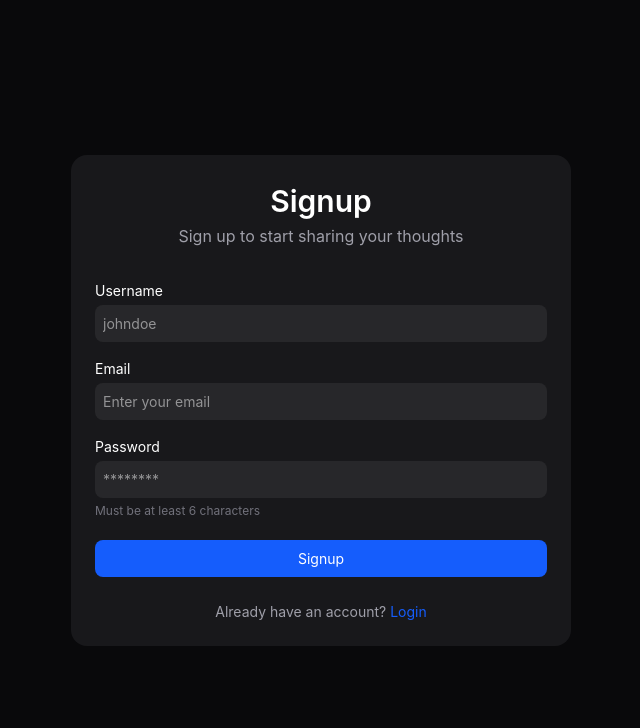
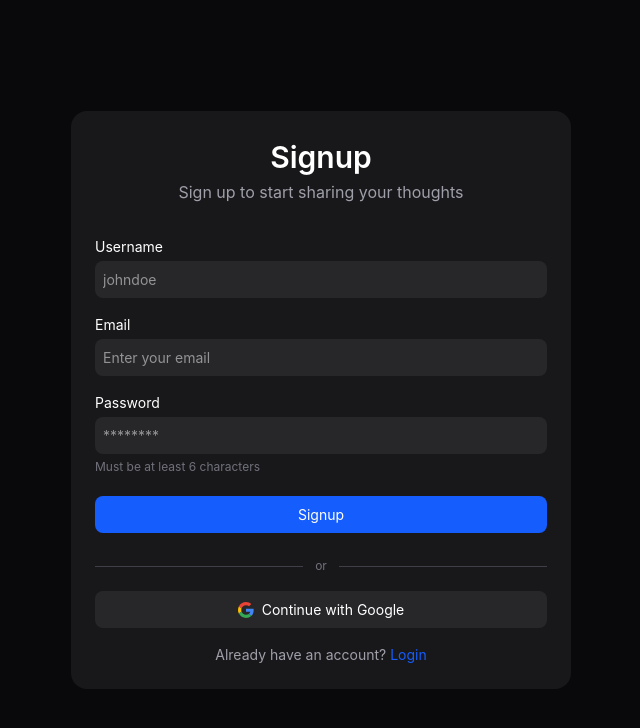
Before and after one commit to Allonos/blog-frontend, a React (Vite) app: page /signup in a window 1280 px wide. Shown: the top 728 px of the page, without its empty margins (319-959 px from the left). Built offline with nearby package versions, Linux system fonts and the light colour scheme; no server answers.

Commit message:
feat: google auth

```diff
--- a/src/App.tsx
+++ b/src/App.tsx
@@ -1,8 +1,9 @@
-import { Navigate, Route, Routes } from "react-router-dom";
+import { Navigate, Route, Routes, useSearchParams } from "react-router-dom";
 import "./App.css";
 import SignupPage from "@/src/pages/SignupPage";
 import LoginPage from "@/src/pages/LoginPage";
 import { Toaster } from "react-hot-toast";
+import toast from "react-hot-toast";
 import HomePage from "./pages/HomePage";
 import { useGetCheckAuthServiceQuery } from "./services/react-query/checkAuth/query/useGetCheckAuthServiceQuery";
 import ProfilePage from "./pages/ProfilePage";
@@ -13,10 +14,18 @@
 function App() {
   const { data: checkAuth, isLoading } = useGetCheckAuthServiceQuery();
   const { setAuthUser } = useAuthStore();
+  const [searchParams, setSearchParams] = useSearchParams();
 
   useEffect(() => {
     setAuthUser(checkAuth ?? null);
   }, [checkAuth, setAuthUser]);
+
+  useEffect(() => {
+    if (searchParams.get("error") === "google_auth_failed") {
+      toast.error("Google sign in failed. Please try again.");
+      setSearchParams({});
+    }
+  }, [searchParams, setSearchParams]);
 
   if (isLoading) {
     return (
--- a/src/components/ui/LoginForm.tsx
+++ b/src/components/ui/LoginForm.tsx
@@ -15,7 +15,7 @@
 
 const LoginForm = ({ onSubmit, formData, onChange, isPending }: IProps) => {
   return (
-    <section className="flex flex-col h-screen w-full items-center justify-center">
+    <section className="flex flex-col h-screen bg-zinc-950 w-full items-center justify-center">
       <div className="bg-zinc-900 w-75 sm:w-125 rounded-2xl p-6">
         <h1 className="text-[30px] text-center font-medium">Welcome Back</h1>
         <p className="text-center text-[#9F9FA9]">
@@ -56,6 +56,41 @@
           </button>
         </form>
 
+        <div className="flex items-center gap-3 mb-4">
+          <div className="flex-1 h-px bg-zinc-700" />
+          <span className="text-[12px] text-[#71717B]">or</span>
+          <div className="flex-1 h-px bg-zinc-700" />
+        </div>
+
+        <a
+          href="http://localhost:8080/api/auth/google"
+          className="flex items-center justify-center gap-2 w-full mb-4 px-4 py-2 bg-zinc-800 hover:bg-zinc-700 rounded-lg text-[14px] transition-colors duration-200"
+        >
+          <svg
+            xmlns="http://www.w3.org/2000/svg"
+            viewBox="0 0 48 48"
+            className="w-4 h-4 shrink-0"
+          >
+            <path
+              fill="#EA4335"
+              d="M24 9.5c3.54 0 6.71 1.22 9.21 3.6l6.85-6.85C35.9 2.38 30.47 0 24 0 14.62 0 6.51 5.38 2.56 13.22l7.98 6.19C12.43 13.72 17.74 9.5 24 9.5z"
+            />
+            <path
+              fill="#4285F4"
+              d="M46.98 24.55c0-1.57-.15-3.09-.38-4.55H24v9.02h12.94c-.58 2.96-2.26 5.48-4.78 7.18l7.73 6c4.51-4.18 7.09-10.36 7.09-17.65z"
+            />
+            <path
+              fill="#FBBC05"
+              d="M10.53 28.59c-.48-1.45-.76-2.99-.76-4.59s.27-3.14.76-4.59l-7.98-6.19C.92 16.46 0 20.12 0 24c0 3.88.92 7.54 2.56 10.78l7.97-6.19z"
+            />
+            <path
+              fill="#34A853"
+              d="M24 48c6.48 0 11.93-2.13 15.89-5.81l-7.73-6c-2.15 1.45-4.92 2.3-8.16 2.3-6.26 0-11.57-4.22-13.47-9.91l-7.98 6.19C6.51 42.62 14.62 48 24 48z"
+            />
+          </svg>
+          Continue with Google
+        </a>
+
         <div className="flex items-center justify-center gap-1">
           <p className="text-[14px] text-[#9F9FA9]">Don't have an account?</p>
           <Link
--- a/src/components/ui/SignupForm.tsx
+++ b/src/components/ui/SignupForm.tsx
@@ -70,6 +70,41 @@
           </button>
         </form>
 
+        <div className="flex items-center gap-3 mb-4">
+          <div className="flex-1 h-px bg-zinc-700" />
+          <span className="text-[12px] text-[#71717B]">or</span>
+          <div className="flex-1 h-px bg-zinc-700" />
+        </div>
+
+        <a
+          href="http://localhost:8080/api/auth/google"
+          className="flex items-center justify-center gap-2 w-full mb-4 px-4 py-2 bg-zinc-800 hover:bg-zinc-700 rounded-lg text-[14px] transition-colors duration-200"
+        >
+          <svg
+            xmlns="http://www.w3.org/2000/svg"
+            viewBox="0 0 48 48"
+            className="w-4 h-4 shrink-0"
+          >
+            <path
+              fill="#EA4335"
+              d="M24 9.5c3.54 0 6.71 1.22 9.21 3.6l6.85-6.85C35.9 2.38 30.47 0 24 0 14.62 0 6.51 5.38 2.56 13.22l7.98 6.19C12.43 13.72 17.74 9.5 24 9.5z"
+            />
+            <path
+              fill="#4285F4"
+              d="M46.98 24.55c0-1.57-.15-3.09-.38-4.55H24v9.02h12.94c-.58 2.96-2.26 5.48-4.78 7.18l7.73 6c4.51-4.18 7.09-10.36 7.09-17.65z"
+            />
+            <path
+              fill="#FBBC05"
+              d="M10.53 28.59c-.48-1.45-.76-2.99-.76-4.59s.27-3.14.76-4.59l-7.98-6.19C.92 16.46 0 20.12 0 24c0 3.88.92 7.54 2.56 10.78l7.97-6.19z"
+            />
+            <path
+              fill="#34A853"
+              d="M24 48c6.48 0 11.93-2.13 15.89-5.81l-7.73-6c-2.15 1.45-4.92 2.3-8.16 2.3-6.26 0-11.57-4.22-13.47-9.91l-7.98 6.19C6.51 42.62 14.62 48 24 48z"
+            />
+          </svg>
+          Continue with Google
+        </a>
+
         <div className="flex items-center justify-center gap-1">
           <p className="text-[14px] text-[#9F9FA9]">Already have an account?</p>
           <Link to="/login" className="text-blue-600 text-[14px]">
--- a/src/components/ui/modals/UpdateProfileModal.tsx
+++ b/src/components/ui/modals/UpdateProfileModal.tsx
@@ -2,6 +2,7 @@
 import { useRef, useState } from "react";
 import { useUpdateProfileServiceMutation } from "@/src/services/react-query/updateProfile/mutation/useUpdateProfileServiceMutation";
 import { useAuthStore } from "@/src/store/useAuthStore";
+import defaultProfilePic from "@/public/assets/jpg/avatar.jpg";
 
 interface IProps {
   isVisible: boolean;
@@ -94,7 +95,7 @@
             onClick={() => fileInputRef.current?.click()}
           >
             <img
-              src={selectedImg}
+              src={selectedImg || defaultProfilePic}
               className="w-20 h-20 rounded-full object-cover border-2 border-zinc-700"
             />
             <div className="absolute inset-0 rounded-full bg-black/50 flex items-center justify-center opacity-0 group-hover:opacity-100 transition-opacity duration-200">
--- a/src/services/react-query/checkAuth/query/useGetCheckAuthServiceQuery.tsx
+++ b/src/services/react-query/checkAuth/query/useGetCheckAuthServiceQuery.tsx
@@ -7,5 +7,6 @@
     queryKey: ["checkAuth"],
     queryFn: () => getCheckAuth(),
     staleTime: 5 * 60 * 1000,
+    retry: false,
   });
 };
```
